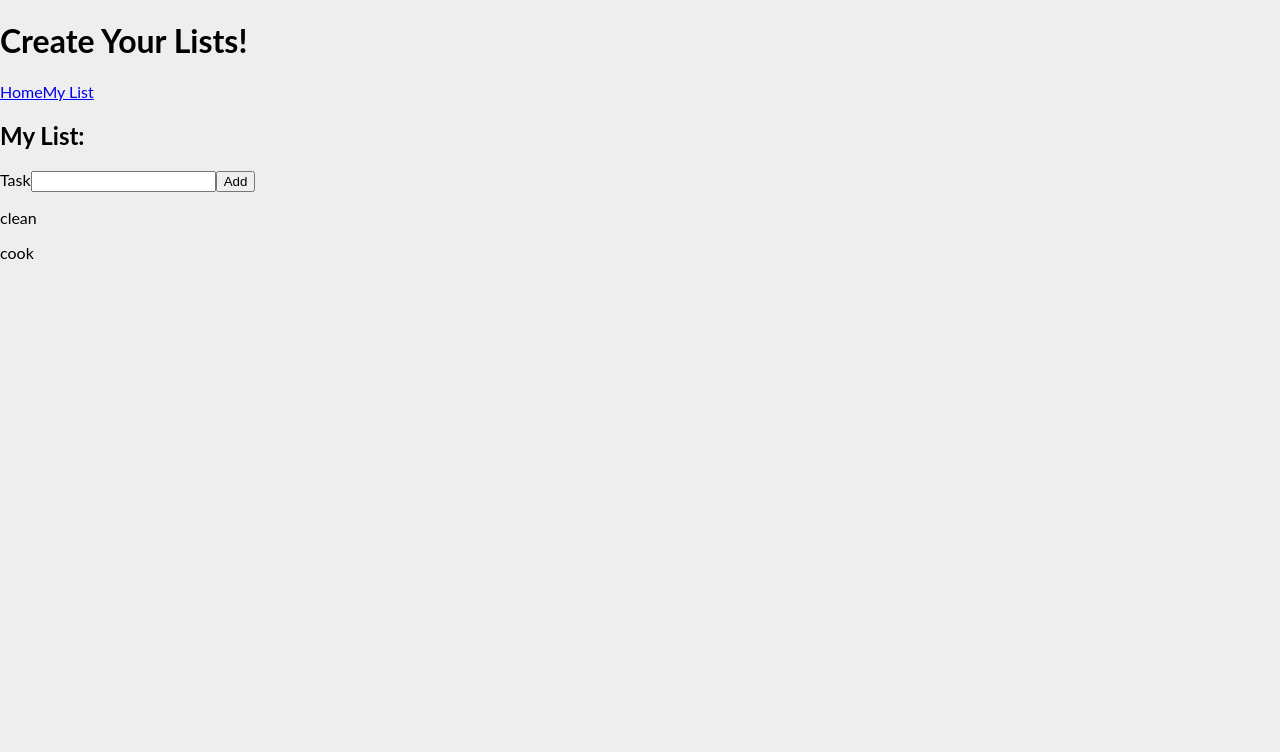
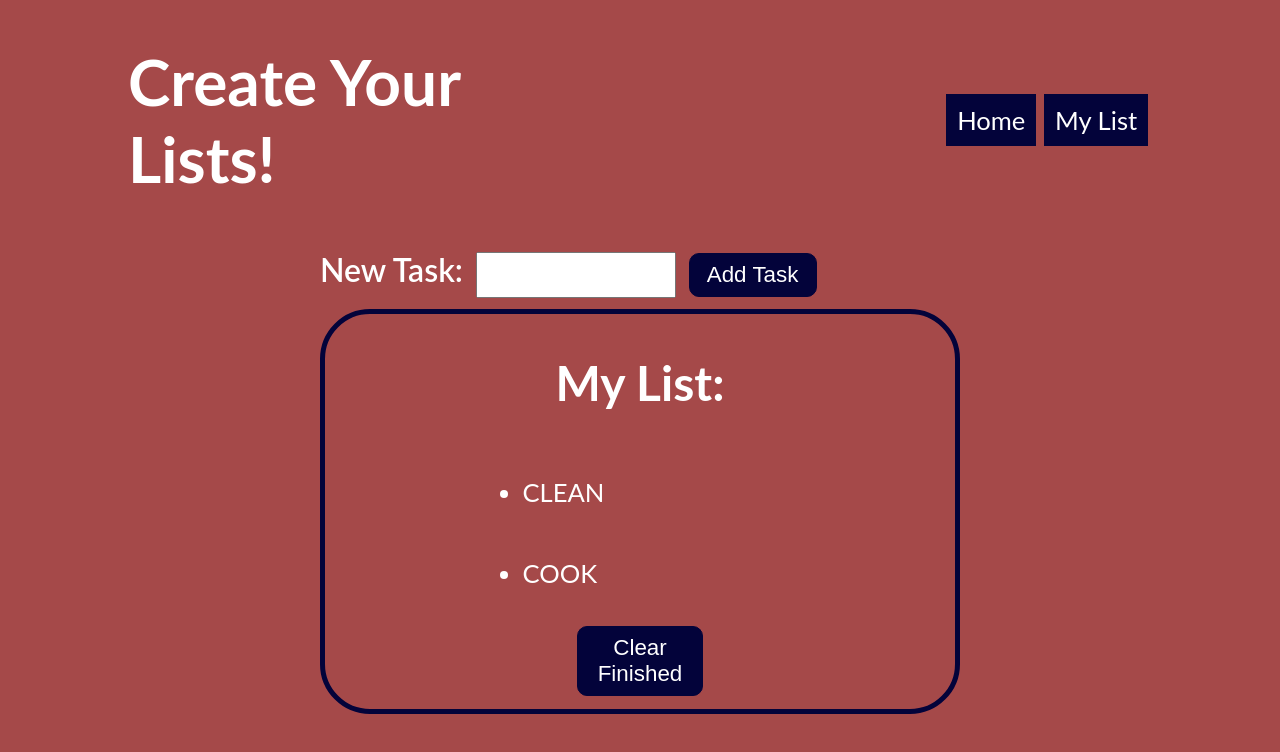
Before and after one commit to BrittanyPete/vercel-deploy-project, a React (Create React App) app: page /list in a window 1280 px wide. Shown: the top 752 px of the page. Built offline with nearby package versions, Linux system fonts and the light colour scheme.

Commit message:
added styling

```diff
--- a/src/App.js
+++ b/src/App.js
@@ -15,7 +15,10 @@ const App = () => {
 
   return (
     <div className="container">
+      <div>
       <Header />
+      </div>
+
 
       <div>
         <Switch>
--- a/src/components/AddItem.js
+++ b/src/components/AddItem.js
@@ -23,15 +23,15 @@ class AddItem extends React.Component {
 
     render() {
         return (
-            <div>
+            <div className='add'>
                 <form onSubmit={this.handleSubmit}>
-                    <label>Task</label>
+                    <label>New Task:</label>
                     <input
                     onChange={this.handleChange}
                     name='task'
                     type='text'
                     />
-                    <button>Add</button>
+                    <button>Add Task</button>
                 </form>
             </div>
         )
--- a/src/components/Header.js
+++ b/src/components/Header.js
@@ -3,13 +3,13 @@ import { Link } from 'react-router-dom';
 
 const Header = () => {
     return (
-      <div>
-          <div>
+      <div className='header'>
+          <div className='header-one'>
         <h1>Create Your Lists!</h1>
         </div>
-        <div>
-            <Link to='/home'>Home</Link>
-            <Link to='/list'>My List</Link>
+        <div className='links'>
+            <Link to='/home' className='link'>Home</Link>
+            <Link to='/list' className='link'>My List</Link>
         </div>
       </div>
     );
--- a/src/components/Home.js
+++ b/src/components/Home.js
@@ -3,8 +3,9 @@ import React from 'react';
 const Home = () => {
 
     return (
-        <div>Home
-            <h1>this is the homepage</h1>
+        <div className='home'>
+            <h1>Welcome!</h1>
+            <h2>Start creating your list!</h2>
         </div>
     )
 }
--- a/src/components/List.js
+++ b/src/components/List.js
@@ -24,11 +24,11 @@ class List extends React.Component {
         };
     }
 
-    handleClearFinished = () => {
+    handleClearCompleted = () => {
         this.setState({
           ...this.state,
-          toDoList: this.state.toDoList.filter(item => {
-            return !item.completed;
+          list: this.state.list.filter(task => {
+            return !task.completed;
           })
         });
       }
@@ -64,11 +64,14 @@ class List extends React.Component {
     render() {
 
     return (
-        <div>
+        <div className='list'>
+
+            <AddItem handleAdd={this.handleAdd} />
+            <div id='my-list'>
             <h2>My List:</h2>
-            <AddItem handleAdd={this.handleAdd} />
-            <MyList list={this.state.list} handleToggleTask={this.state.handleToggleTask} />
-            {/* <button onClick={this.handleClearFinished} className='clear-btn'>Clear Finished</button> */}
+            <MyList list={this.state.list} handleToggleTask={this.handleToggleTask} />
+            <button onClick={this.handleClearCompleted} className='clear-btn'>Clear Finished</button>
+            </div>
         </div>
     )
 }
--- a/src/components/MyList.js
+++ b/src/components/MyList.js
@@ -7,7 +7,7 @@ class MyList extends React.Component {
 
 render() {
     return (
-        <div>
+        <div className='myList'>
             {
                 this.props.list.map(task => {
                     return <Task handleToggleTask={this.props.handleToggleTask} key={task.id} task={task} />
--- a/src/components/Task.js
+++ b/src/components/Task.js
@@ -7,8 +7,10 @@ class Task extends React.Component {
         }
 
         return (
-            <div onClick={handleClick} className={`task${this.props.task.completed ? ' completed' : ''}`}>
-                <p>{this.props.task.task}</p>
+            <div onClick={handleClick} id='task-item' className={`task${this.props.task.completed ? ' completed' : ''}`}>
+                <ul>
+                    <li>{this.props.task.task}</li>
+                </ul>
             </div>
         )
     }
--- a/src/index.css
+++ b/src/index.css
@@ -1,14 +1,115 @@
 html, body, #root {
   margin: 0px;
   height: 100%;
-  background: #eeeeee;
+  background: #a54949;
   font-family: Lato;
+  color: white;
 }
 
-.item.completed {
-  text-decoration: line-through;
+.header {
+  display: flex;
+  justify-content: space-between;
+
+}
+
+.header-one {
+  width: 50%;
+  margin: auto 10%;
+  font-size: 2rem;
+}
+
+.links {
+  width: 50%;
+  text-align: end;
+  margin: auto 10%;
+}
+
+.link {
+  color: white;
+  text-decoration: none;
+  font-size: 1.6rem;
+  border: 1px solid rgb(3, 3, 58);
+  background-color:rgb(3, 3, 58);
+  margin: 1%;
+  padding: 10px;
+}
+.link:hover {
+  font-size: 1.8rem;
 }
 
 .task.completed {
   text-decoration: line-through;
 }
+
+.home {
+  text-align: center;
+}
+
+.add {
+  display: flex;
+  font-size: 2rem;
+}
+
+form {
+  width: 100%;
+}
+
+button {
+  font-size: 1.4rem;
+  padding: 8px;
+  background-color: rgb(3, 3, 58);
+  color: rgb(255, 255, 255);
+  border: 1px solid rgb(3, 3, 58);
+  border-radius: 10px;
+  margin: 2%;
+  width: 20%;
+}
+
+button:hover {
+  transform: scale(1.1);
+}
+
+input {
+  height: 5vh;
+  width: 30%;
+  font-size: 1.4rem;
+}
+
+label {
+  margin-right: 2%;
+  font-weight: 600;
+}
+
+.list {
+  width: 50%;
+  margin-left: 25%;
+}
+
+#my-list {
+  display: flex;
+  flex-direction: column;
+  align-items: center;
+  border: 5px solid rgb(3, 3, 58);
+  border-radius: 50px;
+}
+
+h2 {
+  text-align: center;
+  font-size: 3rem;
+}
+
+.myList {
+  display: flex;
+  flex-direction: column;
+  font-size: 1.6rem;
+  text-transform: uppercase;
+  width: 50%;
+}
+
+#task-item {
+  padding-right: 10%;
+}
+
+.task:hover {
+  transform: scale(1.1);
+}
```
